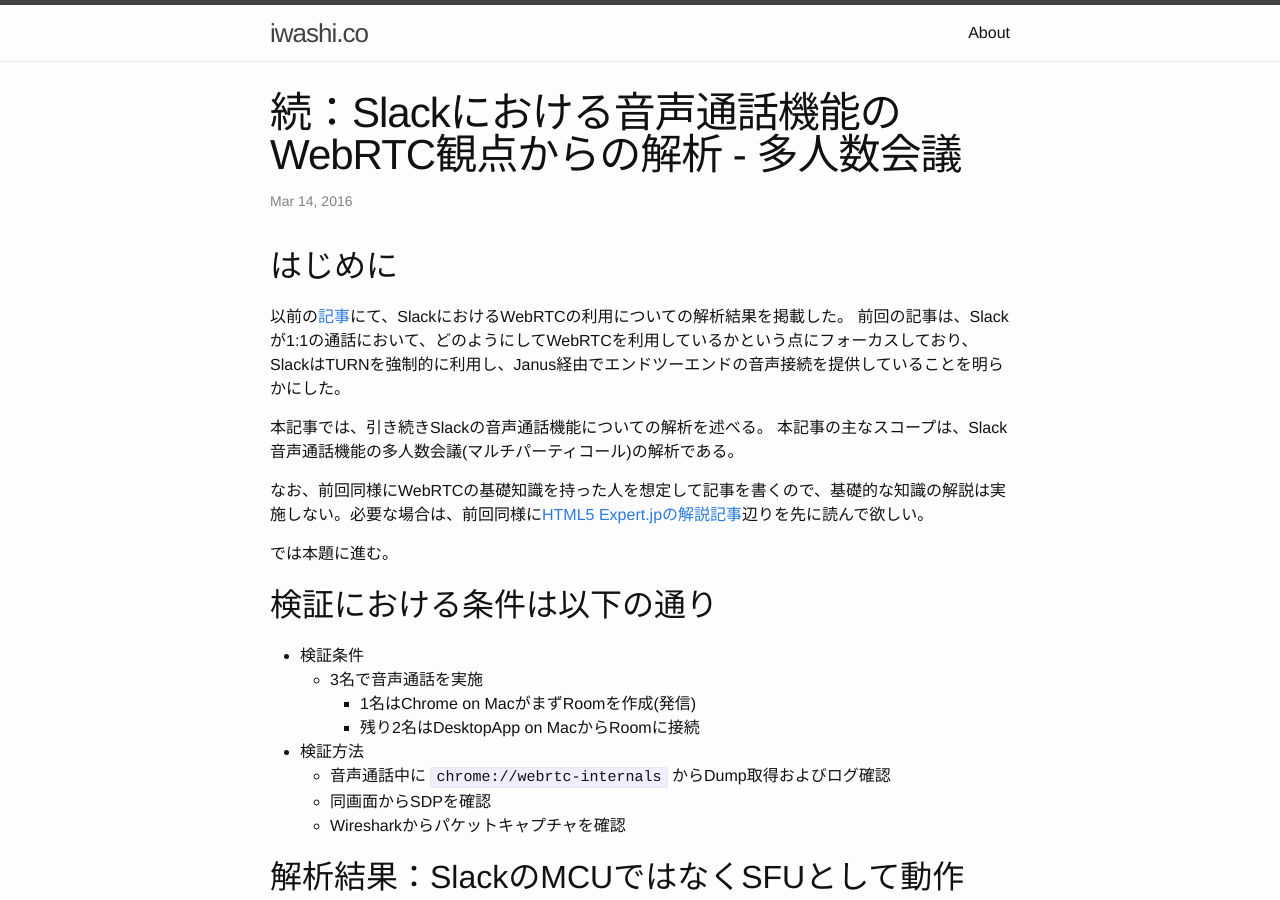
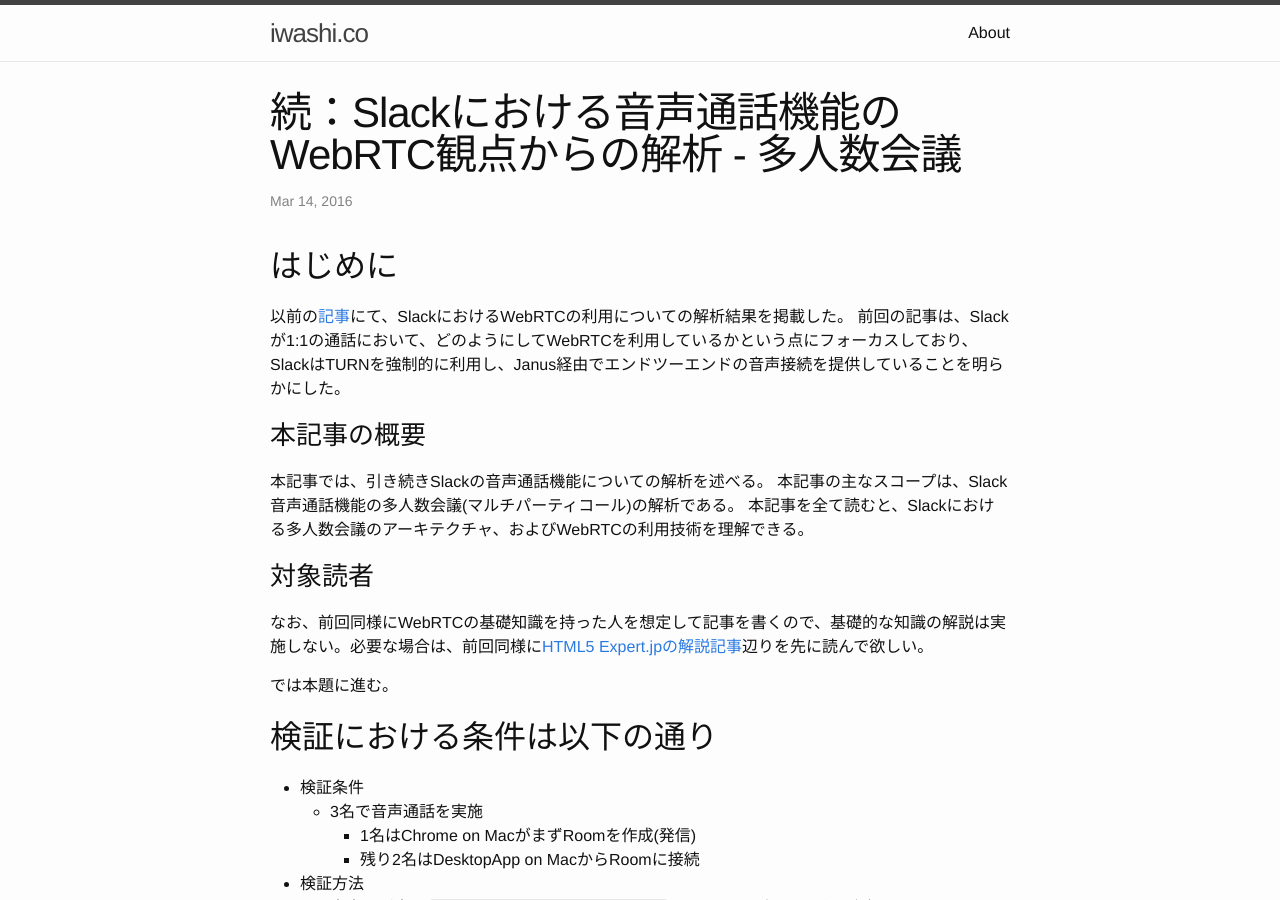
Before and after one commit to iwashi/iwashi.github.io, a Jekyll site: the page built from _posts/2016-03-14-slack-webrtc-multiparty-analysis.md, in a window 1280 px wide and 900 px high. Built offline with Jekyll 4.4.1, drawn with Linux system fonts in a browser that asks for light colours.

Commit message:
tiny update of introduction

```diff
--- a/_posts/2016-03-14-slack-webrtc-multiparty-analysis.md
+++ b/_posts/2016-03-14-slack-webrtc-multiparty-analysis.md
@@ -12,8 +12,13 @@ tags: []
 前回の記事は、Slackが1:1の通話において、どのようにしてWebRTCを利用しているかという点にフォーカスしており、
 SlackはTURNを強制的に利用し、Janus経由でエンドツーエンドの音声接続を提供していることを明らかにした。
 
+### 本記事の概要
+
 本記事では、引き続きSlackの音声通話機能についての解析を述べる。
 本記事の主なスコープは、Slack音声通話機能の多人数会議(マルチパーティコール)の解析である。
+本記事を全て読むと、Slackにおける多人数会議のアーキテクチャ、およびWebRTCの利用技術を理解できる。
+
+### 対象読者
 
 なお、前回同様にWebRTCの基礎知識を持った人を想定して記事を書くので、基礎的な知識の解説は実施しない。必要な場合は、前回同様に[HTML5 Expert.jpの解説記事](https://html5experts.jp/iwase/12585/)辺りを先に読んで欲しい。
 
```
